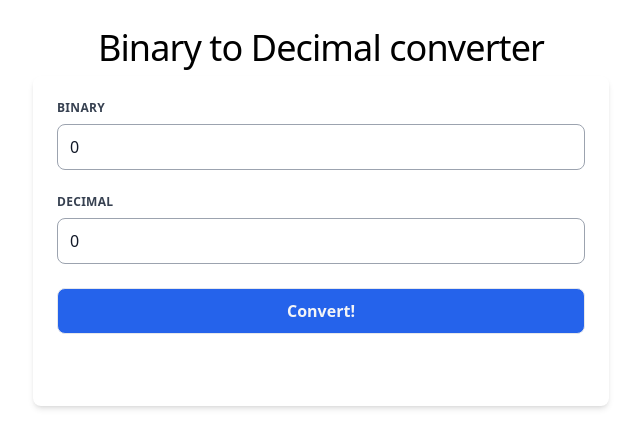
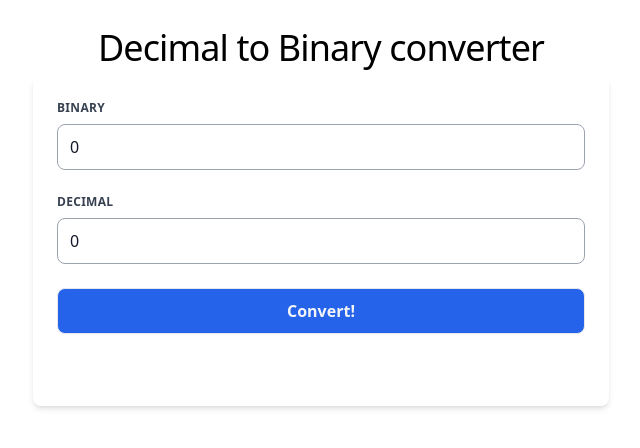
Before and after one commit to sergixnet/bin2dec, an Angular app: page / in a window 1280 px wide. Shown: the top 448 px of the page, without its empty margins (319-959 px from the left). Built offline with nearby package versions, Linux system fonts and the light colour scheme.

Commit message:
Refactor title to a component

```diff
--- a/src/app/app.component.html
+++ b/src/app/app.component.html
@@ -1 +1,2 @@
+<app-title title="Decimal to Binary converter"></app-title>
 <app-form></app-form>
--- a/src/app/app.module.ts
+++ b/src/app/app.module.ts
@@ -4,11 +4,13 @@ import { BrowserModule } from '@angular/platform-browser';
 
 import { AppComponent } from './app.component';
 import { FormComponent } from './components/form.component';
+import { TitleComponent } from './components/title.component';
 
 @NgModule({
   declarations: [
     AppComponent,
-    FormComponent
+    FormComponent,
+    TitleComponent
   ],
   imports: [
     BrowserModule,
--- a/src/app/components/form.component.ts
+++ b/src/app/components/form.component.ts
@@ -7,9 +7,6 @@ type Origin = 'binary' | 'decimal';
 @Component({
   selector: 'app-form',
   template: `
-    <div class="text-center mt-7">
-      <h2 class="text-4xl tracking-tight">Binary to Decimal converter</h2>
-    </div>
     <div class="flex justify-center my-2 mx-4 md:mx-0">
       <form
         [formGroup]="converterForm"
--- /dev/null
+++ b/src/app/components/title.component.ts
@@ -0,0 +1,24 @@
+import {
+  ChangeDetectionStrategy,
+  Component,
+  Input,
+  OnInit,
+} from '@angular/core';
+
+@Component({
+  selector: 'app-title',
+  template: `
+    <div class="text-center mt-7">
+      <h2 class="text-4xl tracking-tight">{{ title }}</h2>
+    </div>
+  `,
+  styles: [],
+  changeDetection: ChangeDetectionStrategy.OnPush,
+})
+export class TitleComponent implements OnInit {
+  @Input() title: string = '';
+
+  constructor() {}
+
+  ngOnInit(): void {}
+}
```
